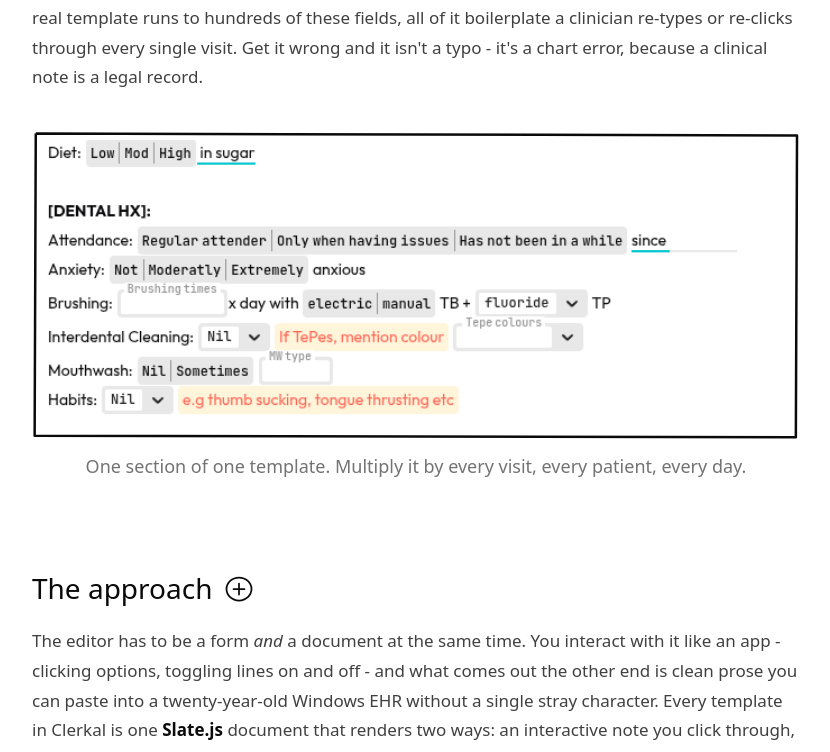
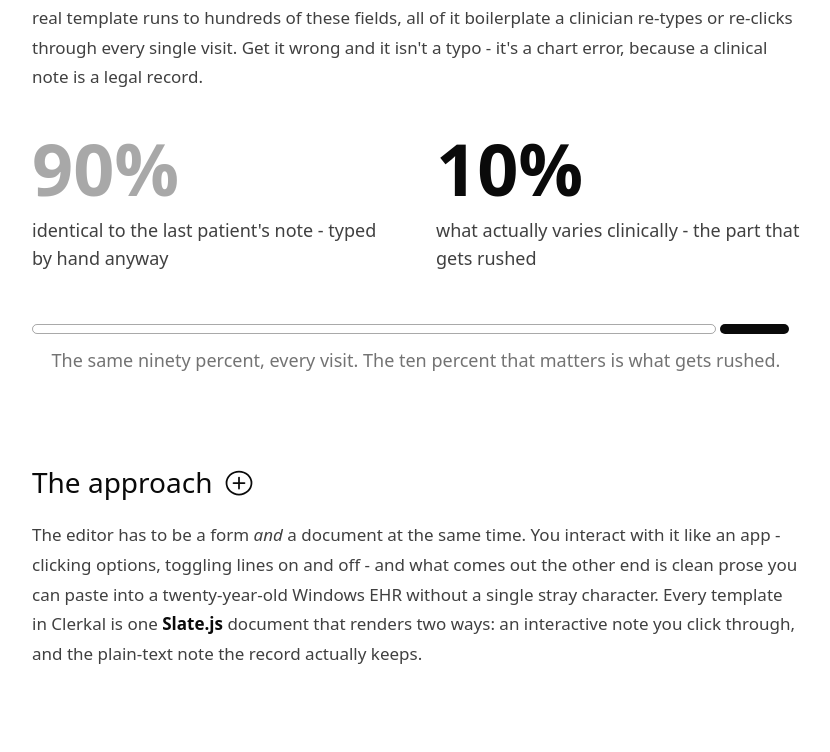
Before and after one commit to mdmarufbinsalim/behind-the-code, a Next.js app: page /case-studies/clerkal in a window 1280 px wide. Shown: the part 1580-2332 px from the top of the page, without its empty margins (224-1054 px from the left). Built offline with nearby package versions, Linux system fonts and the light colour scheme.

Commit message:
feat: added better problem illustration

```diff
--- a/content/case-studies/clerkal.mdx
+++ b/content/case-studies/clerkal.mdx
@@ -1,5 +1,5 @@
 ---
-title: "A text editor where clicking beats typing"
+title: "Clerkal - A text editor where clicking beats typing"
 slug: clerkal
 role: "Frontend Engineer - editor core"
 stack: ["React", "Slate.js", "Redux Toolkit", "RTK Query", "Node.js", "MongoDB"]
@@ -38,11 +38,7 @@ fields, all of it boilerplate a clinician re-types or re-clicks through
 every single visit. Get it wrong and it isn't a typo - it's a chart error,
 because a clinical note is a legal record.
 
-<Figure
-  src="/clerkal/note-density-crop.png"
-  alt="A dense section of a real Clerkal examination template, showing rows of inline pill buttons and dropdowns for attendance, anxiety, brushing, interdental cleaning, mouthwash and habits, with orange hint text for the clinician"
-  caption="One section of one template. Multiply it by every visit, every patient, every day."
-/>
+<NinetyTenSplit />
 
 <ExpandableDetail>
 
--- a/content/experience.ts
+++ b/content/experience.ts
@@ -38,6 +38,20 @@ export const experience: ExperienceEntry[] = [
     ],
   },
   {
+    role: "Full Stack Software Developer",
+    company: "Kiuub Studio",
+    location: "Slovakia (remote)",
+    start: "Apr 2022",
+    end: "Aug 2023",
+    summary:
+      "Bridging a no-code frontend platform to real backend logic for a distributed, cross-functional team.",
+    highlights: [
+      "Architected Node.js backend systems integrated with WeWeb, building scalable APIs and authentication flows.",
+      "Built web scraping and automation tools feeding PostgreSQL and NoSQL-based systems.",
+      "Collaborated with a distributed team of designers, low-code builders, and product stakeholders on architecture and delivery.",
+    ],
+  },
+  {
     role: "Technical Consultant & Software Engineer",
     company: "Independent - Fiverr / Upwork",
     location: "Remote",
@@ -51,18 +65,4 @@ export const experience: ExperienceEntry[] = [
       "Designed REST APIs, automation workflows, and SQL/NoSQL-backed architectures for a wide range of client needs.",
     ],
   },
-  {
-    role: "Full Stack Software Developer",
-    company: "Kiuub Studio",
-    location: "Slovakia (remote)",
-    start: "Apr 2022",
-    end: "Aug 2023",
-    summary:
-      "Bridging a no-code frontend platform to real backend logic for a distributed, cross-functional team.",
-    highlights: [
-      "Architected Node.js backend systems integrated with WeWeb, building scalable APIs and authentication flows.",
-      "Built web scraping and automation tools feeding PostgreSQL and NoSQL-based systems.",
-      "Collaborated with a distributed team of designers, low-code builders, and product stakeholders on architecture and delivery.",
-    ],
-  },
 ];
--- /dev/null
+++ b/src/components/case-study/clerkal/NinetyTenSplit.tsx
@@ -0,0 +1,59 @@
+"use client";
+
+import { motion } from "framer-motion";
+
+/**
+ * The tension the whole project turns on: most of a note is boilerplate,
+ * retyped anyway, while the small part that actually varies is what gets
+ * rushed. A stat callout, not a diagram - the split reads faster as two
+ * numbers than as any shape.
+ */
+export function NinetyTenSplit({
+  caption = "The same ninety percent, every visit. The ten percent that matters is what gets rushed.",
+}: {
+  caption?: string;
+}) {
+  return (
+    <motion.figure
+      initial={{ opacity: 0, y: 18 }}
+      whileInView={{ opacity: 1, y: 0 }}
+      viewport={{ once: false, margin: "-60px" }}
+      transition={{ duration: 0.7, ease: "easeOut" }}
+      className="my-10"
+    >
+      <div className="grid grid-cols-1 gap-10 sm:grid-cols-2">
+        <div>
+          <div className="text-6xl font-semibold text-[var(--ink)] opacity-35 sm:text-7xl">
+            90%
+          </div>
+          <p className="mt-3 text-lg text-neutral-500 dark:text-neutral-400">
+            identical to the last patient's note - typed by hand anyway
+          </p>
+        </div>
+        <div>
+          <div className="text-6xl font-semibold text-[var(--ink)] sm:text-7xl">10%</div>
+          <p className="mt-3 text-lg text-neutral-600 dark:text-neutral-300">
+            what actually varies clinically - the part that gets rushed
+          </p>
+        </div>
+      </div>
+
+      <div className="mt-8 flex h-2.5 w-full gap-1">
+        <div
+          className="h-full rounded-full border border-[var(--ink)] opacity-35"
+          style={{ flexBasis: "89%" }}
+        />
+        <div
+          className="h-full rounded-full bg-[var(--ink)]"
+          style={{ flexBasis: "9%" }}
+        />
+      </div>
+
+      {caption && (
+        <figcaption className="mt-3 text-center text-lg text-neutral-500 dark:text-neutral-400">
+          {caption}
+        </figcaption>
+      )}
+    </motion.figure>
+  );
+}
--- a/src/components/case-study/mdxComponents.tsx
+++ b/src/components/case-study/mdxComponents.tsx
@@ -4,7 +4,8 @@ import { Video } from "./Video";
 import { Facts, Fact } from "./Facts";
 import { Illustration } from "./Illustration";
 import { Expandable, ExpandableDetail } from "./Expandable";
-import { DocumentFlowDiagram } from "./DocumentFlowDiagram";
+import { DocumentFlowDiagram } from "./clerkal/DocumentFlowDiagram";
+import { NinetyTenSplit } from "./clerkal/NinetyTenSplit";
 
 /** Components case-study MDX bodies can reach for. */
 export const mdxComponents = {
@@ -17,4 +18,5 @@ export const mdxComponents = {
   Expandable,
   ExpandableDetail,
   DocumentFlowDiagram,
+  NinetyTenSplit,
 };
```
Also changed, not shown: public/clerkal/note-density-crop.png (deleted), src/components/case-study/clerkal/DocumentFlowDiagram.tsx (renamed from src/components/case-study/DocumentFlowDiagram.tsx).
